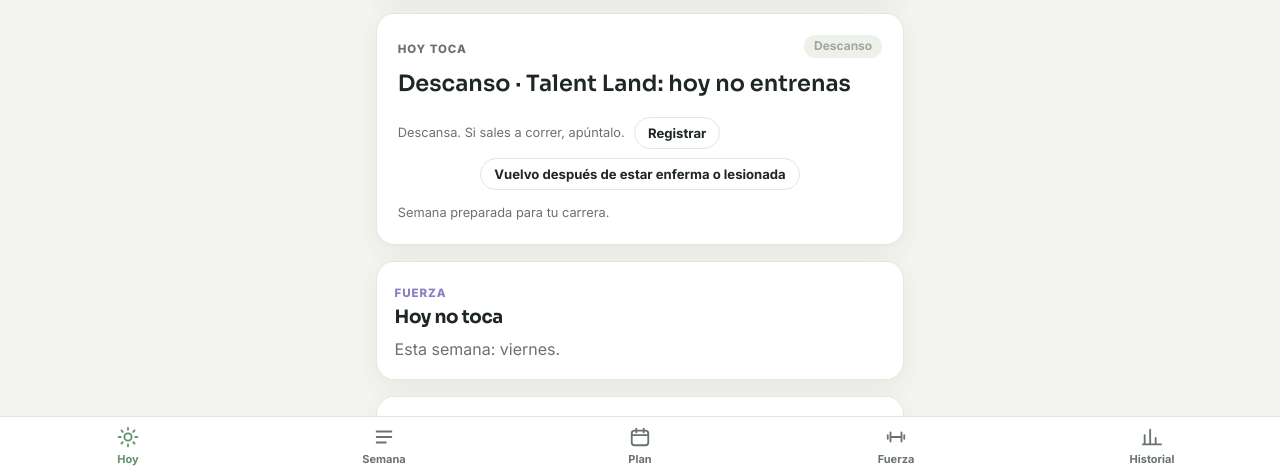
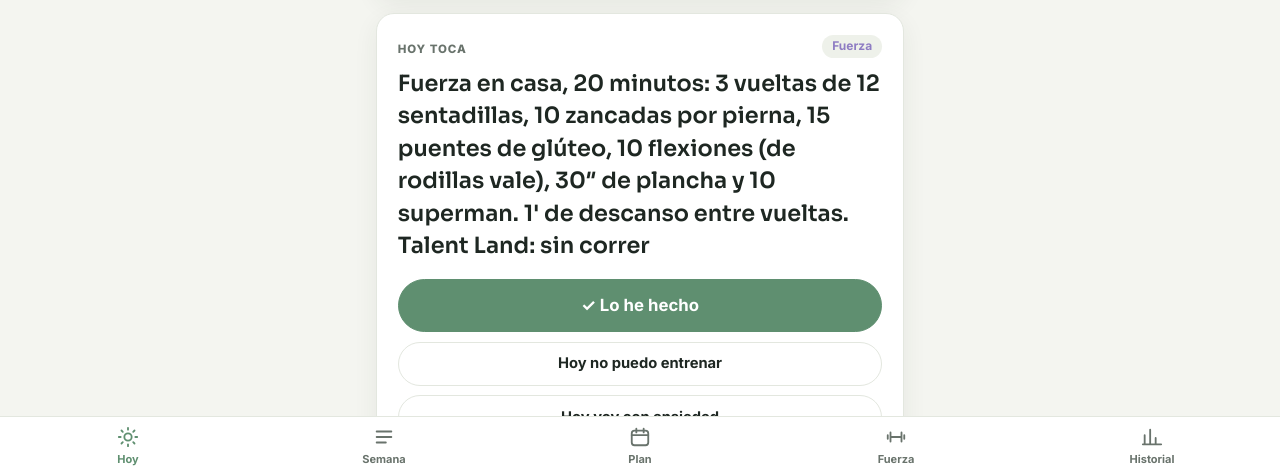
Before and after one commit to MariePeachx/hybrid-coach, a plain HTML site: page index.html in a window 1280 px wide. Shown: the part 324-798 px from the top of the page. Drawn offline with Linux system fonts and the light colour scheme.

Commit message:
Fuerza y core en casa el 24 y 25, correr el 26
- Martes 24: fuerza en casa (20 minutos). Miércoles 25: core en casa (15-20 minutos).
- Jueves 26: 6 km suaves. Viernes 27: descanso o 30' muy suaves.
- Las sesiones en casa salen como Fuerza y al registrarlas proponen su duración.

Co-Authored-By: Claude Opus 5.5 <noreply@anthropic.com>

```diff
--- a/index.html
+++ b/index.html
@@ -248,8 +248,10 @@ const TL = "Descanso · Talent Land: hoy no entrenas";
 const SEMANAS_FIJAS = {
   "2026-11-23": [
     "Hecho: 4 km suave + fartlek 4'-3'-2'-1'-30″ alegres rc lo mismo + 10' suave",
-    TL, TL, TL,
-    "Vuelta tras Talent Land: 6 km suave + PFG I + 4 progresivos suaves. Al acabar, 10' muy suaves o caminando para terminar tranquila",
+    "Fuerza en casa, 20 minutos: 3 vueltas de 12 sentadillas, 10 zancadas por pierna, 15 puentes de glúteo, 10 flexiones (de rodillas vale), 30″ de plancha y 10 superman. 1' de descanso entre vueltas. Talent Land: sin correr",
+    "Core en casa, 15-20 minutos: 3 vueltas de 40″ de plancha, 30″ de plancha lateral por lado, 20 bicicletas, 12 elevaciones de piernas, 10 dead bug por lado y 15 puentes de glúteo. 1' de descanso entre vueltas. Talent Land: sin correr",
+    "Vuelta a correr: 6 km suave + 4 progresivos suaves. Al acabar, 10' muy suaves o caminando para terminar tranquila",
+    "Descanso o 30' muy suaves si te apetece",
     "12 km suave (I) sin mirar el ritmo; los 2 últimos km, aún más suaves. Al acabar, 5' caminando",
     "Descanso"],
 };
@@ -513,7 +515,7 @@ function circuitosDe(s){ const t = s.toLowerCase(), out = [];
   if (/circuito training|circuito treining/.test(t)) out.push("training");
   if (/p\.?f\.?g\.?\s*iv/.test(t)) out.push("pfg4"); else if (/p\.?f\.?g|gimnasio|pesas|parte superior/.test(t)) out.push("pfg1");
   return out; }
-const hasStrength = s => circuitosDe(s).length>0 || /sentadilla|sento-saltos|balón medicinal|multilanzamientos|subidas a banco|abdominales|fuerza piernas/i.test(s);
+const hasStrength = s => circuitosDe(s).length>0 || /en casa|plancha|sentadilla|sento-saltos|balón medicinal|multilanzamientos|subidas a banco|abdominales|fuerza piernas/i.test(s);
 function strengthPlanFor(monday){
   const target = +P().strengthDays || 2, res = {}, ses = [0,1,2,3,4,5,6].map(i=>sessionFor(addDays(monday,i)).s);
   ses.forEach((s,i)=>{ if (hasStrength(s)) res[i] = "plan"; });
@@ -532,8 +534,8 @@ function ritmosUsados(s){ const set = new Set(); (s.match(RX)||[]).forEach(m=>m.
 const glosarioDe = s => GLOSARIO.filter(([re])=>re.test(s));
 const kmDe = s => { let t = 0; (s.match(/(\d+(?:[.,]\d+)?)(?:\s*-\s*\d+)?\s*km/gi)||[]).forEach(m=>t+=parseFloat(m.replace(",","."))); return t; };
 function minDe(s){ let t = 0; s.replace(/(?<!rc\s?)(?<![\d'])(\d+)(?:\s*-\s*(\d+))?'(?!')/g,(m,a)=>{ t += +a; return m; }); return t; }
-const estimaDuracion = s => Math.round(kmDe(s)*5.2 + minDe(s)) || "";
-function tipoDe(s){ if (isRace(s)) return "competicion"; if (circuitosDe(s).length && !kmDe(s) && !/\(I/.test(s)) return "fuerza"; return "carrera"; }
+const estimaDuracion = s => { const m = s.match(/(\d+)(?:-(\d+))? minutos/); return m ? +(m[2]||m[1]) : Math.round(kmDe(s)*5.2 + minDe(s)) || ""; };
+function tipoDe(s){ if (isRace(s)) return "competicion"; if (/^(fuerza|core) en casa/i.test(s)) return "fuerza"; if (circuitosDe(s).length && !kmDe(s) && !/\(I/.test(s)) return "fuerza"; return "carrera"; }
 function weekKm(days){ return Math.round(days.reduce((a,s)=>a+kmDe(s)+minDe(s)/5.2,0)); }
 
 /* ---------- Escrituras ---------- */
@@ -616,7 +618,7 @@ function wireGoal(){
 function vHoy(){
   const t = today(), f = ymd(t), si = sessionFor(t), { v, s } = si, done = doneOn(f);
   const sp = strengthPlanFor(mondayOf(t)), sToday = sp[dayIdx(t)];
-  const tag = s.startsWith(RAMP_TXT) ? `<span class="pill" style="color:var(--ok)">Vuelta progresiva</span>` : isRace(s) ? `<span class="pill" style="color:var(--race)">Carrera</span>` : isRest(s) ? `<span class="pill" style="color:var(--rest)">Descanso</span>` : isQuality(s) ? `<span class="pill" style="color:var(--qual)">Calidad</span>` : `<span class="pill" style="color:var(--run)">Rodaje</span>`;
+  const tag = s.startsWith(RAMP_TXT) ? `<span class="pill" style="color:var(--ok)">Vuelta progresiva</span>` : tipoDe(s)==="fuerza" ? `<span class="pill" style="color:var(--str)">Fuerza</span>` : isRace(s) ? `<span class="pill" style="color:var(--race)">Carrera</span>` : isRest(s) ? `<span class="pill" style="color:var(--rest)">Descanso</span>` : isQuality(s) ? `<span class="pill" style="color:var(--qual)">Calidad</span>` : `<span class="pill" style="color:var(--run)">Rodaje</span>`;
   const rs = ritmosUsados(s), gl = glosarioDe(s);
   const main = `<div class="cardhead" style="margin:0"><p class="kicker">Hoy toca</p>${tag}</div>
     <p class="session">${fmtSession(s,v)}</p>
--- a/sw.js
+++ b/sw.js
@@ -1,5 +1,5 @@
 // Guarda la app en el móvil para que se abra aunque no haya conexión.
-const CACHE = "hybrid-coach-v8";
+const CACHE = "hybrid-coach-v9";
 const FILES = ["./", "index.html", "dibujos.js", "temporada.json", "ejercicios.json", "icon.svg", "icon-192.png", "icon-512.png", "apple-touch-icon.png", "manifest.webmanifest"];
 
 self.addEventListener("install", e => {
```
